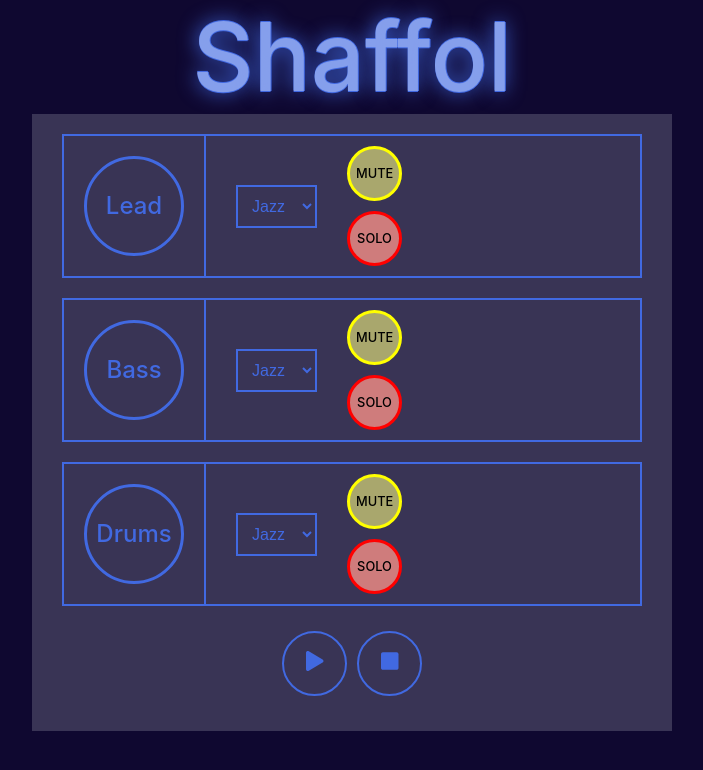
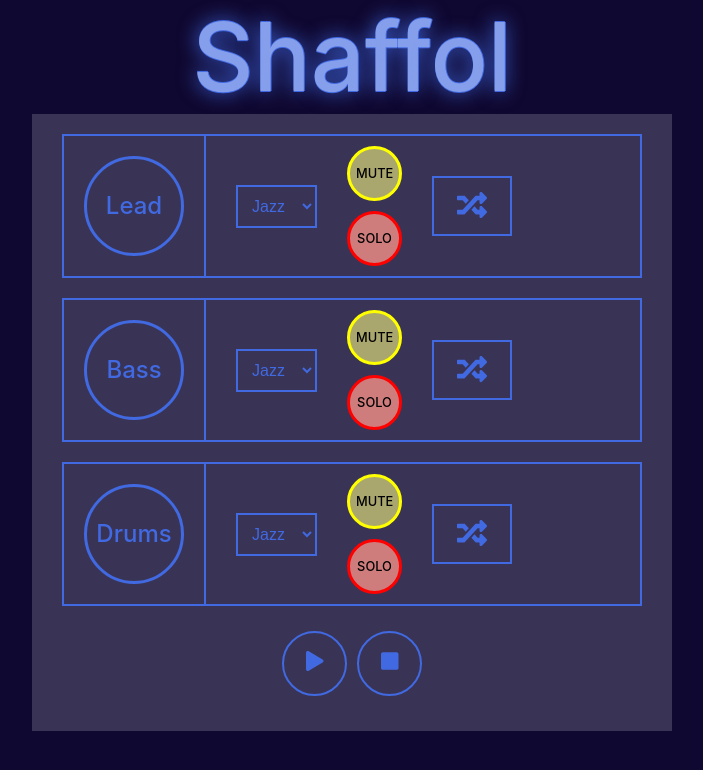
Before and after one commit to samu9/shaffol, a Vue app: page / in a window 1280 px wide. Shown: the top 770 px of the page, without its empty margins (288-991 px from the left). Built offline with nearby package versions, Linux system fonts and the light colour scheme.

Commit message:
shuffle & pause added

```diff
--- a/src/components/MainPanel/InstrumentTab/InstrumentTab.css
+++ b/src/components/MainPanel/InstrumentTab/InstrumentTab.css
@@ -70,3 +70,20 @@ select{
     margin:5px 30px 10px 30px;
     border: 3px solid red;
 }
+
+.shuffle-controls{
+    display:flex;
+    align-items: center;
+}
+
+.shuffle-controls button{
+    height: 60px;
+    width:80px;
+    font-size:30px;
+    background: inherit;
+    color: royalblue;
+    border:2px solid royalblue;
+}
+.shuffle-controls button:active{
+    background: #ffffff2d;
+}
--- a/src/components/MainPanel/InstrumentTab/InstrumentTab.vue
+++ b/src/components/MainPanel/InstrumentTab/InstrumentTab.vue
@@ -27,6 +27,9 @@
       >
         <h1>{{solo}}</h1>
       </button>
+    </div>
+    <div class="shuffle-controls">
+      <button v-on:click="shuffleSong"><font-awesome-icon icon="random" /></button>
     </div>
   </div>
 </template>
@@ -84,6 +87,10 @@ export default {
         this.soloColor = "rgb(207, 124, 124)";
       }
       console.log(this.solo);
+    },
+
+    shuffleSong: function(){
+      console.log("shuffle song")
     }
   }
 };
--- a/src/components/MainPanel/MainPanel.vue
+++ b/src/components/MainPanel/MainPanel.vue
@@ -6,7 +6,8 @@
         :name=inst
     />
     <div class="controls">
-      <button v-on:click="startSong"><font-awesome-icon icon="play" /></button>
+      <button v-if="playable" v-on:click="startSong"><font-awesome-icon icon="play" /></button>
+      <button v-else v-on:click="pauseSong"><font-awesome-icon icon="pause" /></button>
       <button v-on:click="stopSong"><font-awesome-icon icon="stop" /></button>
     </div>
   </div>
@@ -22,12 +23,18 @@
             return {
                 instruments: [
                     'lead','bass','drums'
-                ]
+                ],
+                playable: true
             }
         },
         methods: {
             startSong: function () {
                 console.log("started song");
+                this.playable = false;
+            },
+            pauseSong: function () {
+                console.log("paused song");
+                this.playable = true;
             },
             stopSong: function () {
                 console.log("stopped song");
--- a/src/main.js
+++ b/src/main.js
@@ -9,10 +9,10 @@ import './main.css'
 
 
 import { library } from '@fortawesome/fontawesome-svg-core'
-import { faPlay, faStop, faRandom } from '@fortawesome/free-solid-svg-icons'
+import { faPlay, faStop, faRandom, faPause } from '@fortawesome/free-solid-svg-icons'
 import { FontAwesomeIcon } from '@fortawesome/vue-fontawesome'
 
-library.add(faPlay,faStop,faRandom)
+library.add(faPlay,faStop,faRandom, faPause)
 
 Vue.component('font-awesome-icon', FontAwesomeIcon)
 
```
